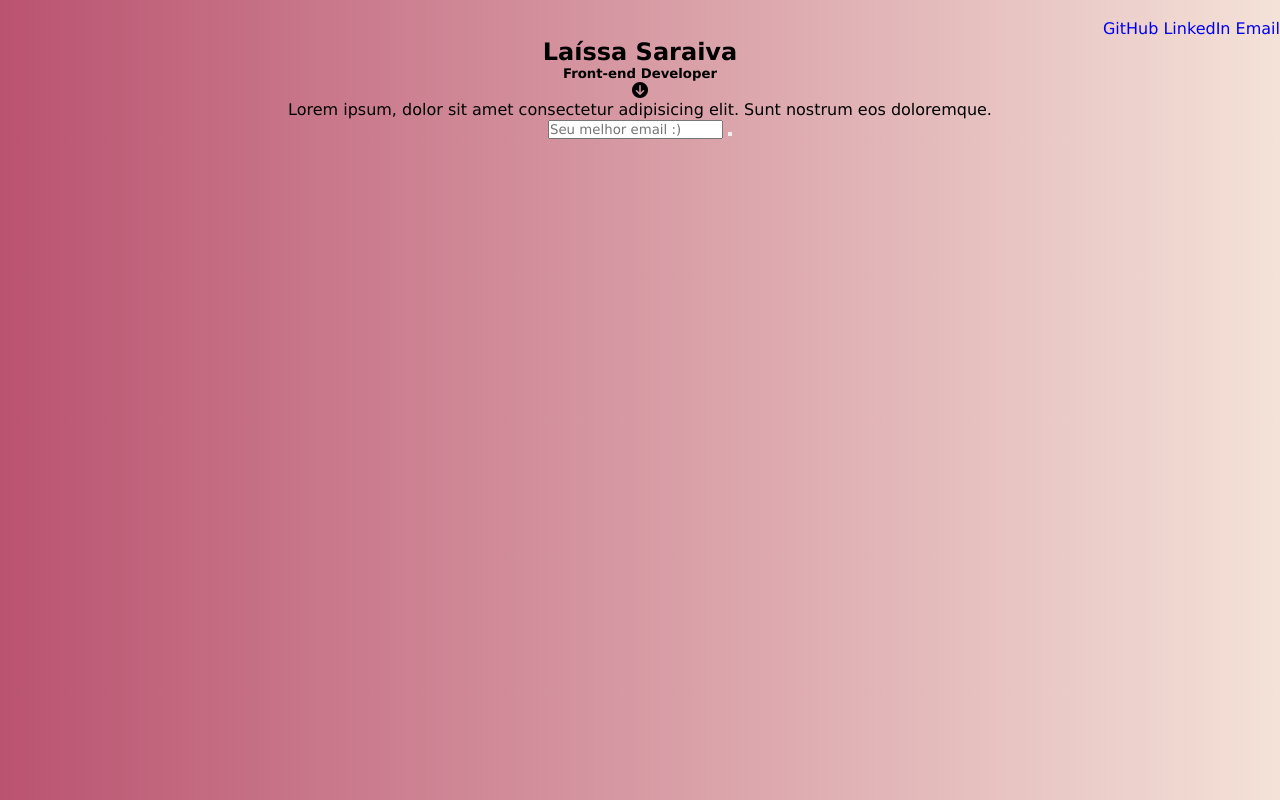
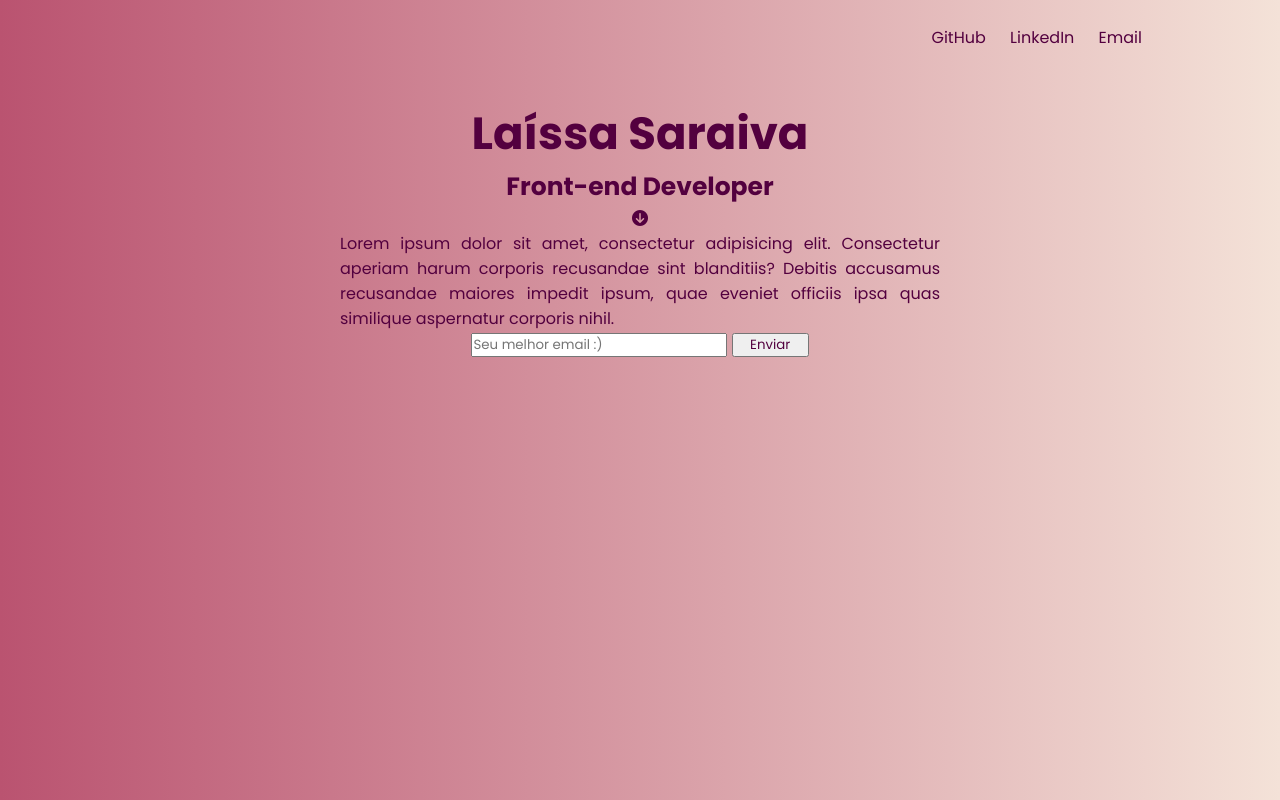
Before and after one commit to LaissaSaraiva/CSS-Hiring-Coders, a plain HTML site: page index.html in a window 1280 px wide. Drawn offline with Linux system fonts and the light colour scheme.

Commit message:
Atualizações no HTML e css

```diff
--- a/index.html
+++ b/index.html
@@ -6,6 +6,9 @@
     <meta name="viewport" content="width=device-width, initial-scale=1.0">
     <title>Exercício - Gama Academy - Css</title>
     <script src="https://kit.fontawesome.com/a7e2bd8b8b.js" crossorigin="anonymous"></script>
+    <link rel="preconnect" href="https://fonts.googleapis.com">
+    <link rel="preconnect" href="https://fonts.gstatic.com" crossorigin>
+    <link href="https://fonts.googleapis.com/css2?family=Poppins:wght@300;400;500;700&display=swap" rel="stylesheet">
     <link rel="stylesheet" href="./style.css">
 </head>
 <body>
@@ -26,12 +29,11 @@
                 </li>
             </ul>
         </div>
-
     </header>
 
     <main>
-        <section>
-            <div id="name">
+        <section id="container">
+            <div class="name">
                 <h1>Laíssa Saraiva</h1>
                 <h5>Front-end Developer</h5>
             </div>
@@ -41,13 +43,13 @@
             </div>
 
             <div id="about">
-                <p>Lorem ipsum, dolor sit amet consectetur adipisicing elit. Sunt nostrum eos doloremque.</p>
+                <p>Lorem ipsum dolor sit amet, consectetur adipisicing elit. Consectetur aperiam harum corporis recusandae sint blanditiis? Debitis accusamus recusandae maiores impedit ipsum, quae eveniet officiis ipsa quas similique aspernatur corporis nihil.</p>
             </div>
 
-            <div>
+            <div id="form">
                 <form>
                     <input type="text" placeholder="Seu melhor email :)">
-                    <button></button>
+                    <button>Enviar</button>
                 </form>
             </div>
 
--- a/style.css
+++ b/style.css
@@ -2,10 +2,16 @@
     padding: 0;
     margin: 0;
     box-sizing: border-box;
-    font-family: Verdana, Geneva, Tahoma, sans-serif;
-    /* color:rgb(160, 71, 123); */
+    font-family: 'Poppins', sans-serif;
+    color:rgb(83, 0, 63);
 }
 
+
+header {
+
+    width: 80%;
+    margin: 0 auto;
+}
 
 ul{
     list-style: none;
@@ -22,10 +28,42 @@ body {
 
 #menu__nav{
     text-align: right;
-    paddins
-
 }
 
 #menu__nav li {
     display: inline-block;
+    margin: 0 10px;
 }
+
+#container {
+    height: 70vh;
+    margin: 50px 0;
+}
+
+#container .name h1 {
+    font-size: 45px;
+}
+
+#container .name h5 {
+    font-size: 25px;
+}
+
+#about p {
+    max-width: 600px;
+    margin: 0 auto;
+    text-align: justify;
+}
+
+
+#form {
+    width: 40%;
+    margin: 0 auto;
+}
+
+#form input {
+    width: 50%;
+}
+
+#form button {
+    width: 15%;
+}
```
